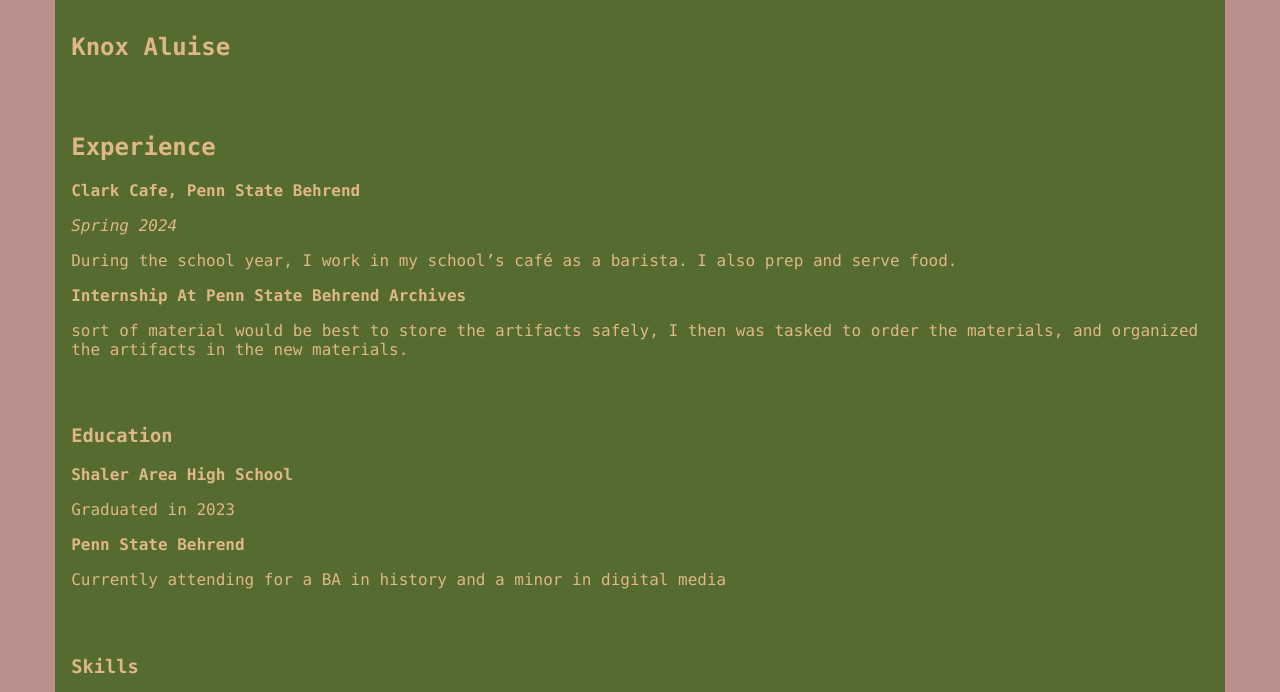
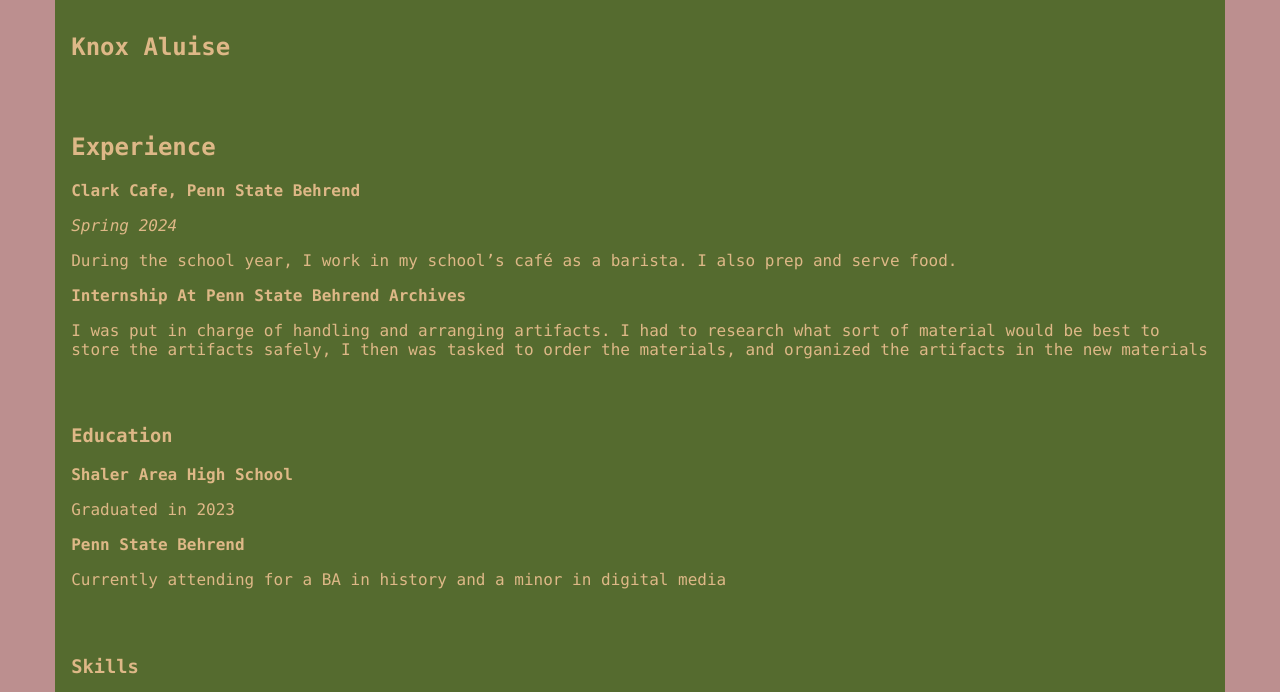
Before and after one commit to heheka1/regal-repo, a plain HTML site: page docs/resume.html in a window 1280 px wide. Shown: the part 103-795 px from the top of the page. Drawn offline with Linux system fonts and the light colour scheme.

Commit message:
found a typo

```diff
--- a/docs/resume.html
+++ b/docs/resume.html
@@ -28,8 +28,10 @@
                 and serve food.</p>
 
             <p><strong>Internship At Penn State Behrend Archives</strong></p>
-            <p>sort of material would be best to store the artifacts safely, I then was tasked
-                to order the materials, and organized the artifacts in the new materials.</p>
+            <p>I was put in charge of handling and arranging artifacts.
+                I had to research what sort of material would be best to store the artifacts safely,
+                I then was tasked to order the materials,
+                and organized the artifacts in the new materials</p>
         </section>
         <section>
            <h3>Education</h3>
```
